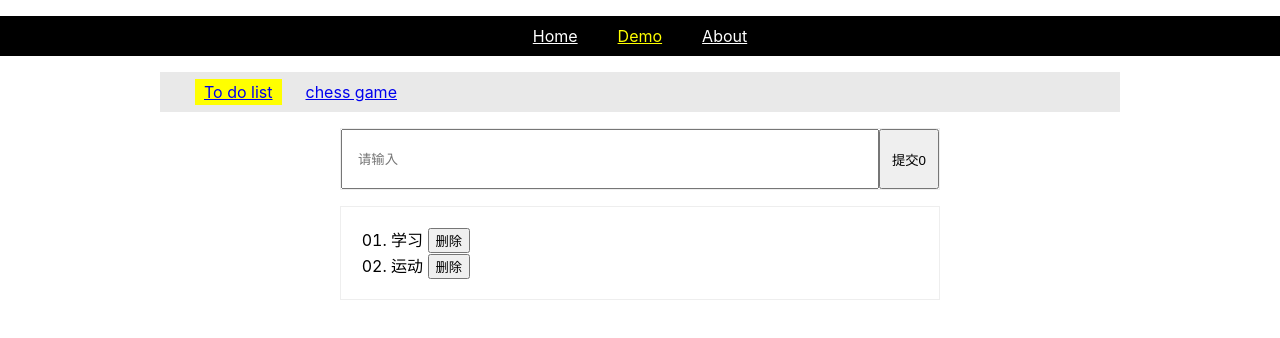
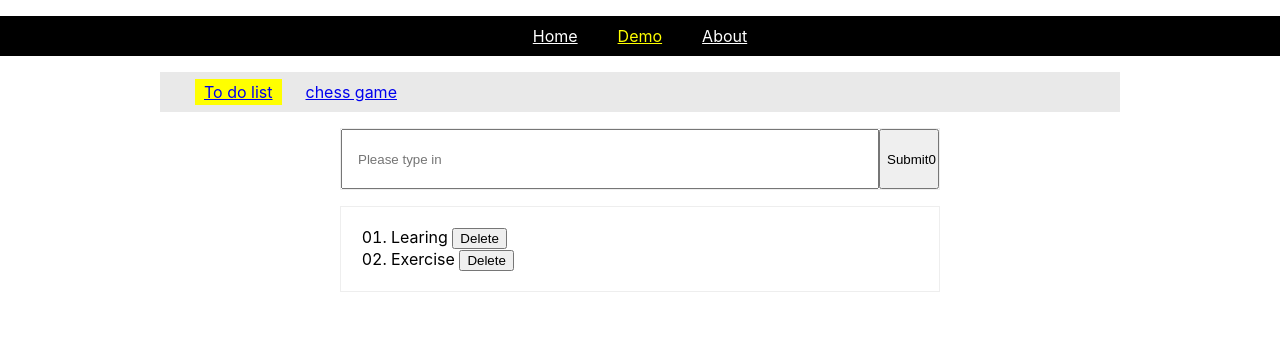
Before and after one commit to lixingyangok/react-with-ts, a React (Create React App) app: page /demo/toDoList in a window 1280 px wide. Shown: the top 338 px of the page. Built offline with nearby package versions, Linux system fonts and the light colour scheme.

Commit message:
Edit the Chinese to English

```diff
--- a/src/pages/demo/components/todolist/todolist.tsx
+++ b/src/pages/demo/components/todolist/todolist.tsx
@@ -15,19 +15,19 @@ export default class Todolist extends React.Component<IProps, IState>{
         super( props );
         this.state = {
             typing: '',
-            list: [ '学习', '运动' ],
+            list: [ 'Learing', 'Exercise' ],
         };
     }
     render(){
         let { state: { list } } = this;
         return <div className="todolist" >
             <div className="input-box" >
-                <input className="input" placeholder="请输入"
+                <input className="input" placeholder="Please type in"
                     name="typing" value={this.state.typing}
                     onChange={ ev=>this.formChanged( ev ) }
                 />
                 <button onClick={ ()=>this.add() }>
-                    提交{this.props.name || 0}
+                    Submit{this.props.name || 0}
                 </button>
             </div>
             {/**/}
@@ -36,7 +36,7 @@ export default class Todolist extends React.Component<IProps, IState>{
                     return <li key={idx}>
                         <span>{cur}</span>
                         &nbsp;
-                        <button onClick={()=>this.del( idx )} >删除</button>
+                        <button onClick={()=>this.del( idx )} >Delete</button>
                     </li>
                 })}
             </ol>
```
